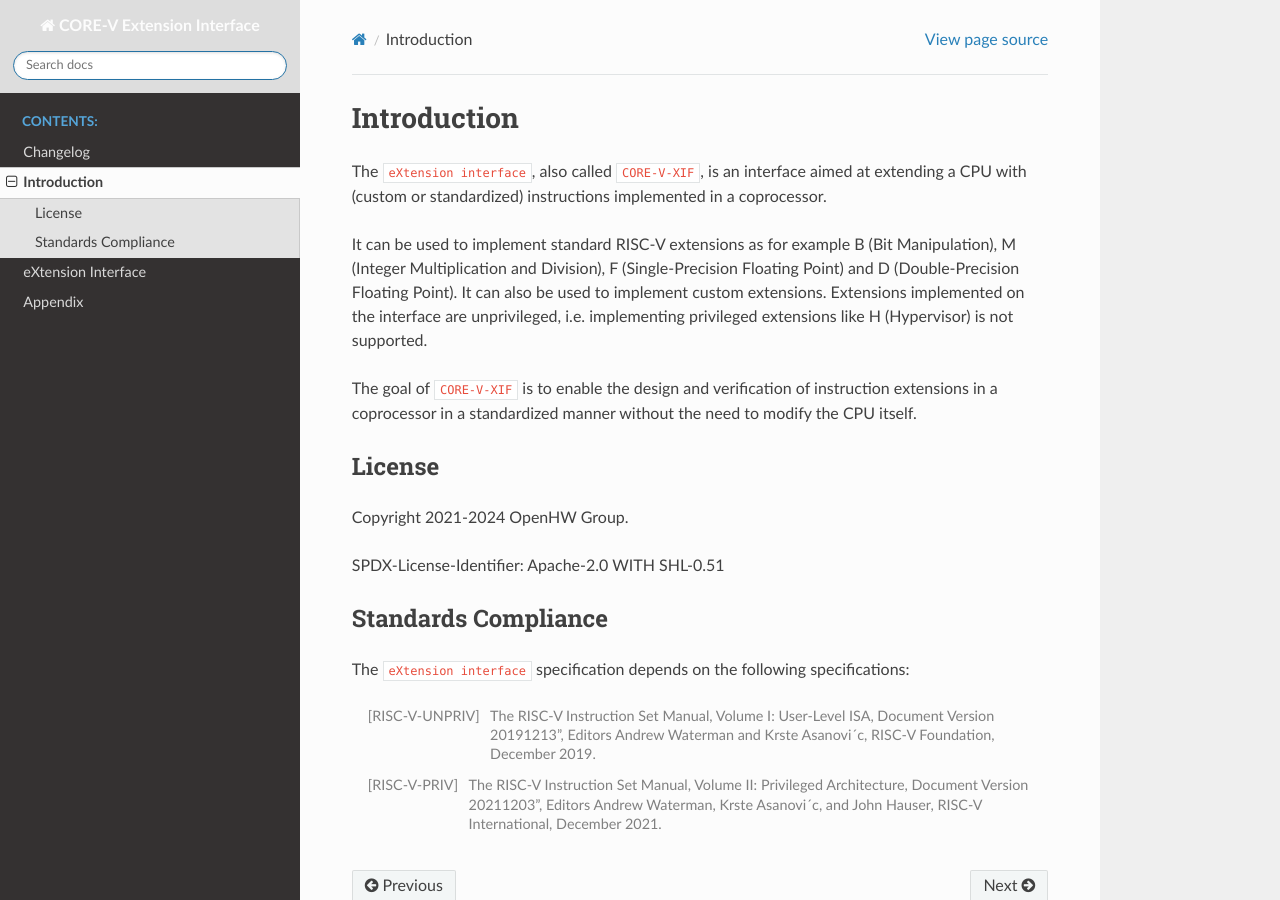
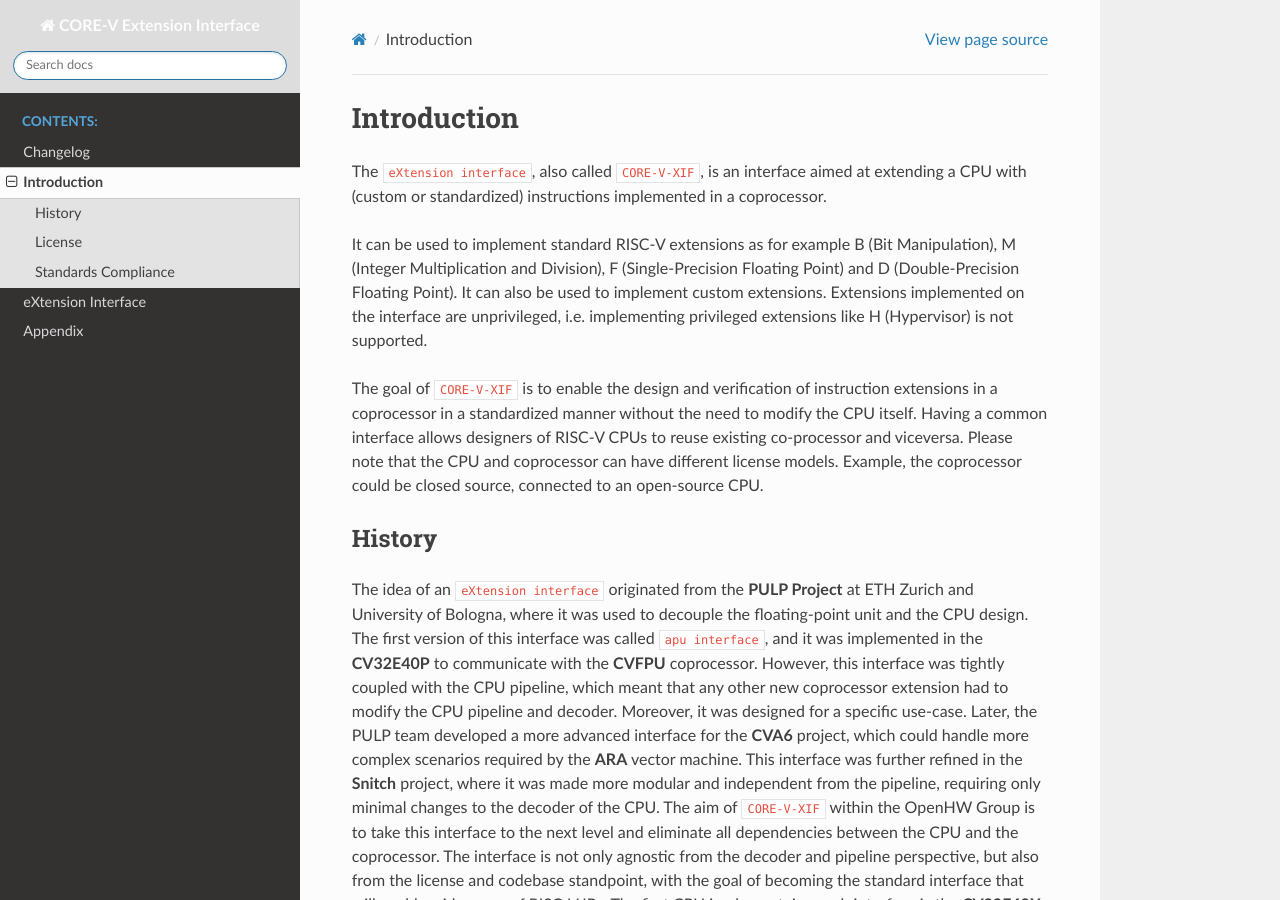
Before and after one commit to openhwgroup/core-v-xif, a Sphinx documentation site: the page built from docs/source/intro.rst, in a window 1280 px wide and 900 px high. Built offline with Sphinx 7.4.7 and the Read the Docs theme 2.0.0, drawn with Linux system fonts in a browser that asks for light colours; some of the changed text lies outside the part shown.

Commit message:
add some historical data (#123)

```diff
--- a/docs/source/intro.rst
+++ b/docs/source/intro.rst
@@ -7,6 +7,18 @@
 Extensions implemented on the interface are unprivileged, i.e. implementing privileged extensions like H (Hypervisor) is not supported.
 
 The goal of ``CORE-V-XIF`` is to enable the design and verification of instruction extensions in a |coprocessor| in a standardized manner without the need to modify the |processor| itself.
+Having a common interface allows designers of RISC-V CPUs to reuse existing co-processor and viceversa.
+Please note that the |processor| and |coprocessor| can have different license models. Example, the |coprocessor| could be closed source, connected to an open-source |processor|.
+
+History
+-------
+
+The idea of an ``eXtension interface`` originated from the **PULP Project** at ETH Zurich and University of Bologna, where it was used to decouple the floating-point unit and the CPU design.
+The first version of this interface was called ``apu interface``, and it was implemented in the **CV32E40P** to communicate with the **CVFPU** |coprocessor|.
+However, this interface was tightly coupled with the |processor| pipeline, which meant that any other new |coprocessor| extension had to modify the |processor| pipeline and decoder.
+Moreover, it was designed for a specific use-case. Later, the PULP team developed a more advanced interface for the **CVA6** project, which could handle more complex scenarios required by the **ARA** vector machine. This interface was further refined in the **Snitch** project, where it was made more modular and independent from the pipeline, requiring only minimal changes to the decoder of the |processor|. The aim of ``CORE-V-XIF`` within the OpenHW Group is to take this interface to the next level and eliminate all dependencies between the |processor| and the |coprocessor|.
+The interface is not only agnostic from the decoder and pipeline perspective, but also from the license and codebase standpoint, with the goal of becoming the standard interface that will enable wide reuse of RISC-V IPs.
+The first CPU implementeing such interface is the **CV32E40X**, which can be found at https://github.com/openhwgroup/cv32e40x.
 
 License
 -------
```
